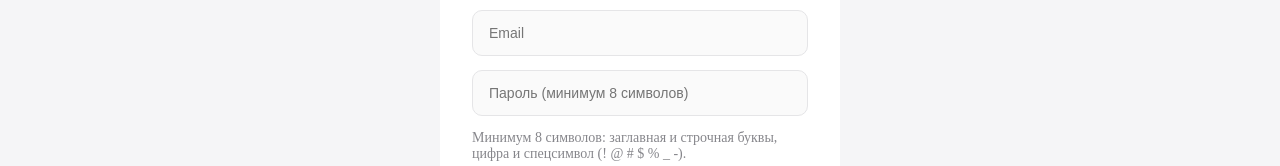
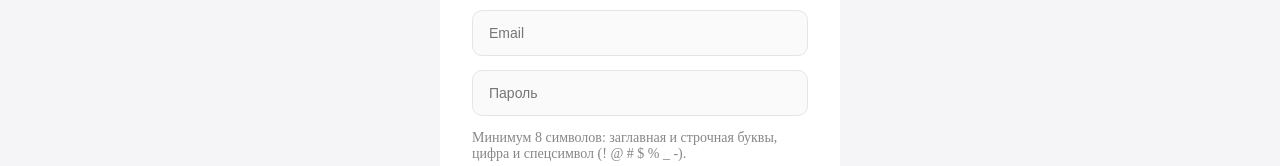
Before and after one commit to cfifBOOM/zametki, a plain HTML site: page static/index.html in a window 1280 px wide. Shown: the part 389-555 px from the top of the page. Drawn offline with Linux system fonts and the light colour scheme; no server answers.

Commit message:
Update index.html

```diff
--- a/static/index.html
+++ b/static/index.html
@@ -31,7 +31,7 @@
             <form id="registerForm">
                 <input type="text" id="registerName" placeholder="Имя" autocomplete="name" required>
                 <input type="email" id="registerEmail" placeholder="Email" autocomplete="email" required>
-                <input type="password" id="registerPassword" placeholder="Пароль (минимум 8 символов)" autocomplete="new-password" minlength="8" required>
+                <input type="password" id="registerPassword" placeholder="Пароль" autocomplete="new-password" minlength="8" required>
                 <p class="muted">Минимум 8 символов: заглавная и строчная буквы, цифра и спецсимвол (! @ # $ % _ -).</p>
                 <button type="submit" class="primary">Зарегистрироваться</button>
             </form>
```
